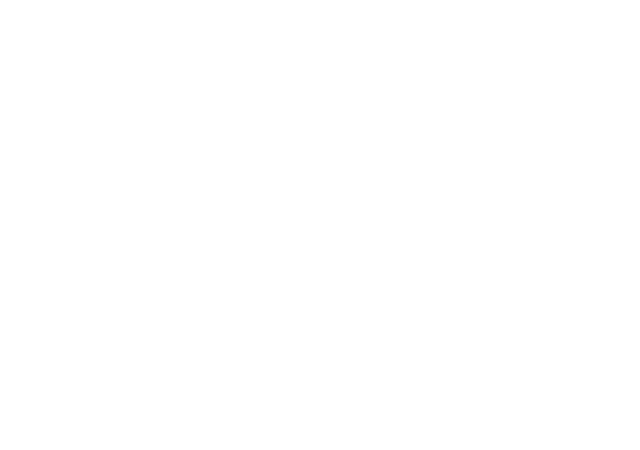
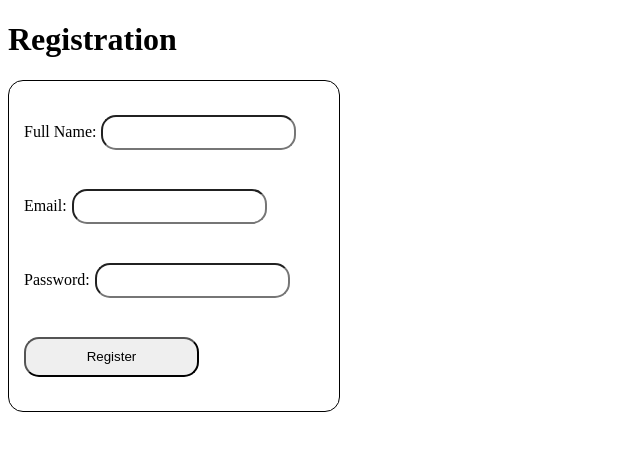
Before and after one commit to xpymka777/market-spa-vue, a Vue app: page /registration in a window 1280 px wide. Before the commit this address had no page. Shown: the top 450 px of the page, without its empty margins (0-640 px from the left). Built offline with nearby package versions, Linux system fonts and the light colour scheme.

Commit message:
create a registration logic

```diff
--- /dev/null
+++ b/src/components/Registration.vue
@@ -0,0 +1,87 @@
+<template>
+  <h1>Registration</h1>
+  <div>
+    <form @submit.prevent="registerUser">
+      <div>
+        <label for="fio">Full Name:</label>
+        <input type="text" id="fio" v-model="fio" required>
+      </div>
+      <div>
+        <label for="email">Email:</label>
+        <input type="email" id="email" v-model="email" required>
+      </div>
+      <div>
+        <label for="password">Password:</label>
+        <input type="password" id="password" v-model="password" required>
+      </div>
+      <button type="submit">Register</button>
+    </form>
+  </div>
+</template>
+
+<script>
+export default {
+  data() {
+    return {
+      fio: '',
+      email: '',
+      password: '',
+    };
+  },
+  methods: {
+    async registerUser() {
+      try {
+        const response = await fetch("https://jurapro.bhuser.ru/api-shop/signup", {
+          method: 'POST',
+          headers: {
+            'Content-Type': 'application/json',
+          },
+          body: JSON.stringify({
+            fio: this.fio,
+            email: this.email,
+            password: this.password,
+          }),
+        });
+
+        if (response.status === 201) {
+          const data = await response.json();
+          console.log('Registration successful. User Token:', data.data.user_token);
+          // Optionally, you can redirect to a new page or perform other actions on successful registration.
+        } else {
+          // Handle other status codes or errors
+          console.error('Registration failed:', response.statusText);
+        }
+      } catch (error) {
+        console.error('Error during registration:', error);
+      }
+    },
+  },
+};
+</script>
+
+<style scoped>
+form{
+  display: flex;
+  flex-direction: column;
+  justify-content: space-around;
+  width: 300px;
+  height: 300px;
+  border: 1px solid black;
+  border-radius: 15px;
+  padding: 15px;
+  //align-items: center;
+}
+label{
+  margin-right: 5px;
+}
+input{
+  width: 175px;
+  border-radius: 15px;
+  padding: 8px;
+}
+button{
+  width: 175px;
+  height: 40px;
+  border-radius: 15px;
+}
+</style>
--- a/src/router/index.js
+++ b/src/router/index.js
@@ -1,6 +1,7 @@
 import { createRouter, createWebHistory } from 'vue-router'
 import Login from "@/components/Login.vue";
 import Products from "@/components/Products.vue";
+import Registration from "@/components/Registration.vue";
 
 const router = createRouter({
   history: createWebHistory(import.meta.env.BASE_URL),
@@ -15,6 +16,11 @@ const router = createRouter({
       name: 'Products',
       component: Products
     },
+    {
+      path:'/registration',
+      name:'Registration',
+      component:Registration,
+    },
   ]
 })
 
```
